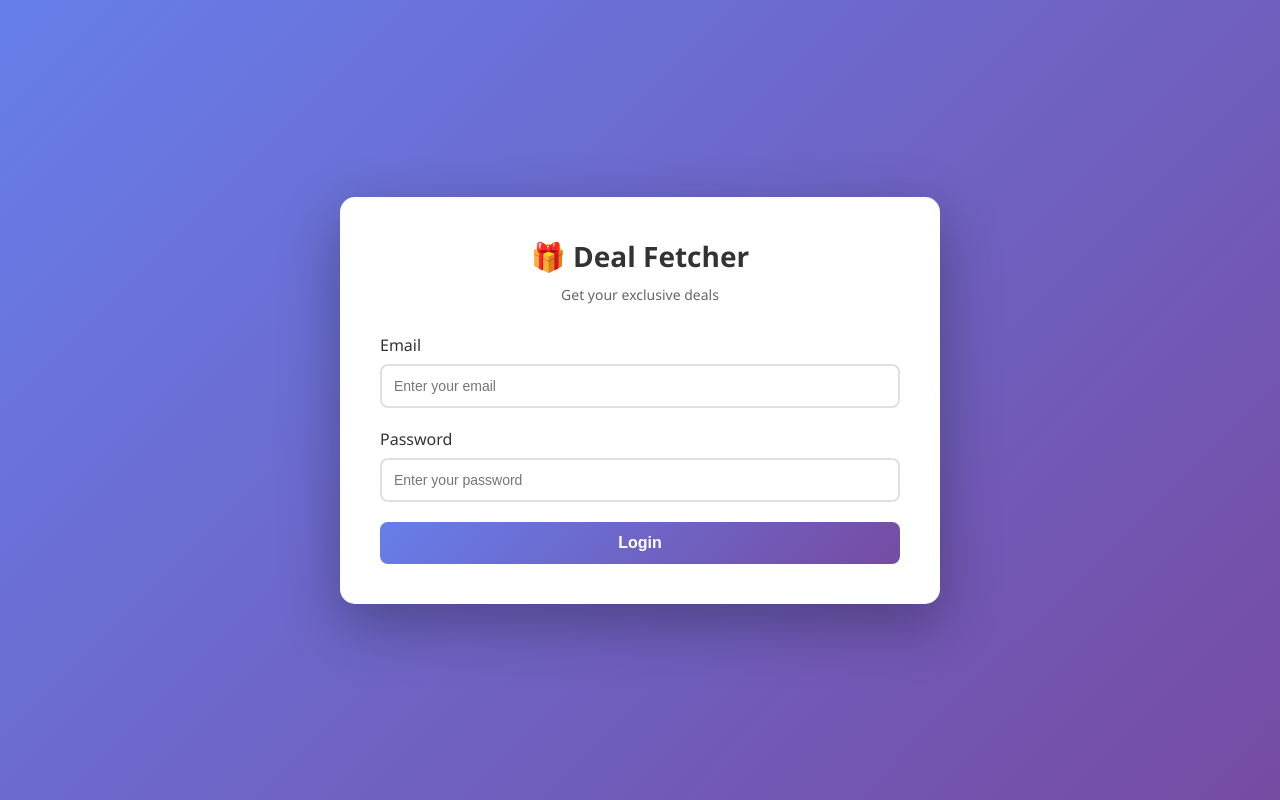
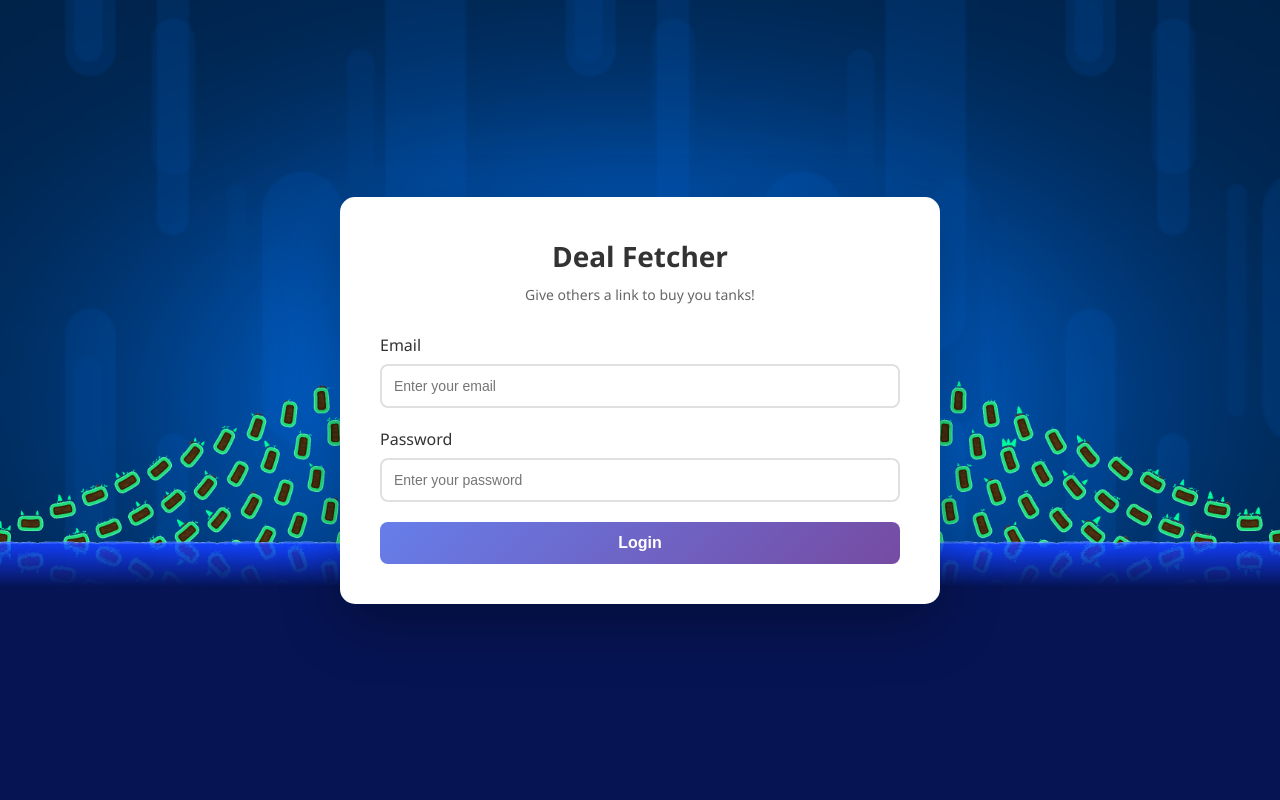
Before and after one commit to moonlight-rbr123/deal-fetcher, a website: page public/index.html in a window 1280 px wide. Drawn offline with Linux system fonts and the light colour scheme.

Commit message:
Added background to site

```diff
--- a/public/index.html
+++ b/public/index.html
@@ -263,8 +263,8 @@
 <body>
     <div class="container">
         <div class="header">
-            <h1>🎁 Deal Fetcher</h1>
-            <p>Get your exclusive deals</p>
+            <h1>Deal Fetcher</h1>
+            <p>Give others a link to buy you tanks!</p>
         </div>
 
         <!-- Login Section -->
@@ -466,6 +466,20 @@
             document.getElementById('loginSection').classList.add('active');
             document.getElementById('dealsSection').classList.remove('active');
         }
+
+        // Check for background.png and set background accordingly
+        fetch('background.png')
+            .then(response => {
+                if (response.ok) {
+                    document.body.style.backgroundImage = 'url(background.png)';
+                    document.body.style.backgroundSize = 'cover';
+                    document.body.style.backgroundPosition = 'center';
+                    document.body.style.backgroundRepeat = 'no-repeat';
+                }
+            })
+            .catch(() => {
+                // Keep the gradient background (already set in CSS)
+            });
     </script>
 </body>
 </html>
```
Also changed, not shown: public/background.png (renamed from green_hill_4 (1).png).
